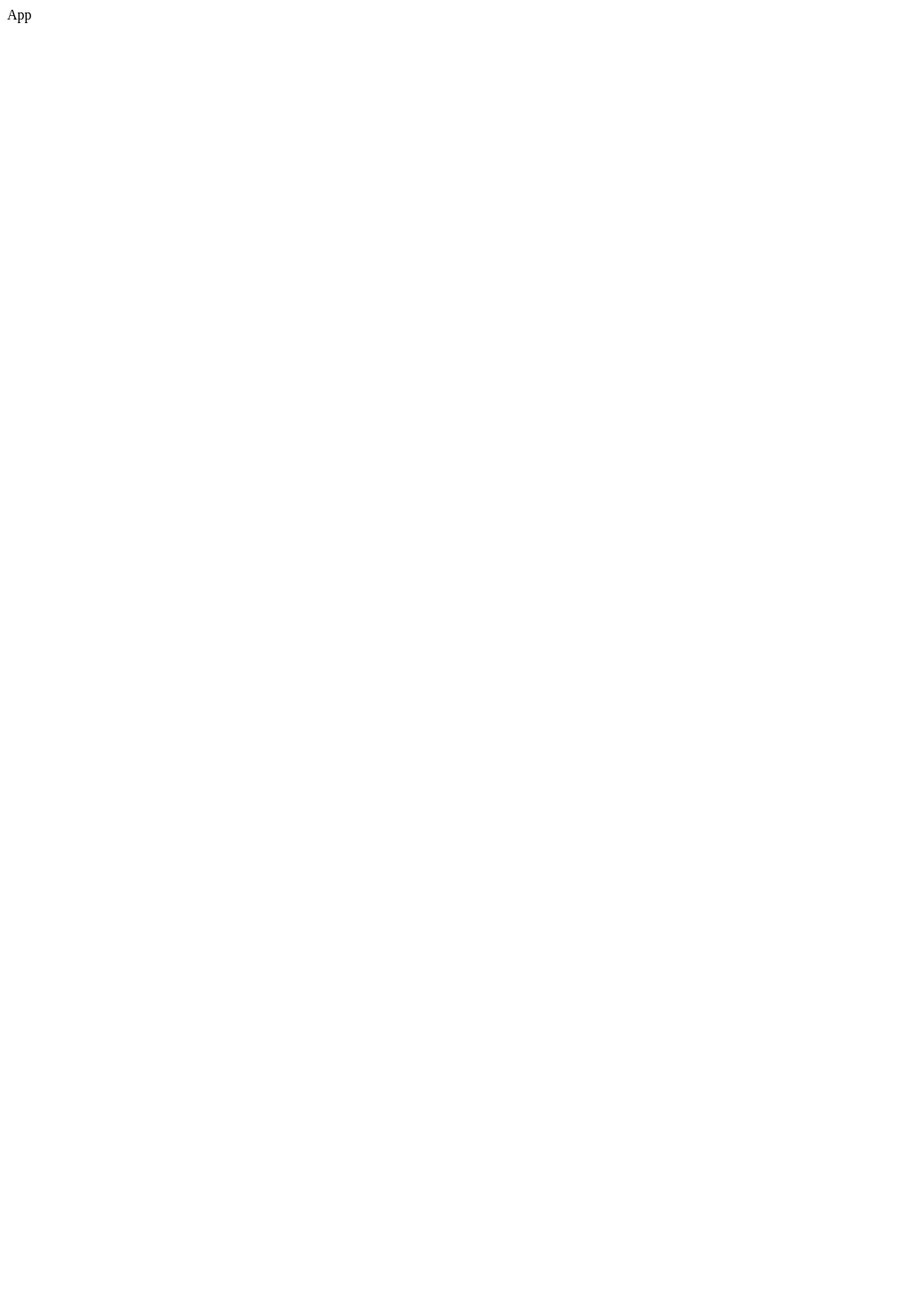
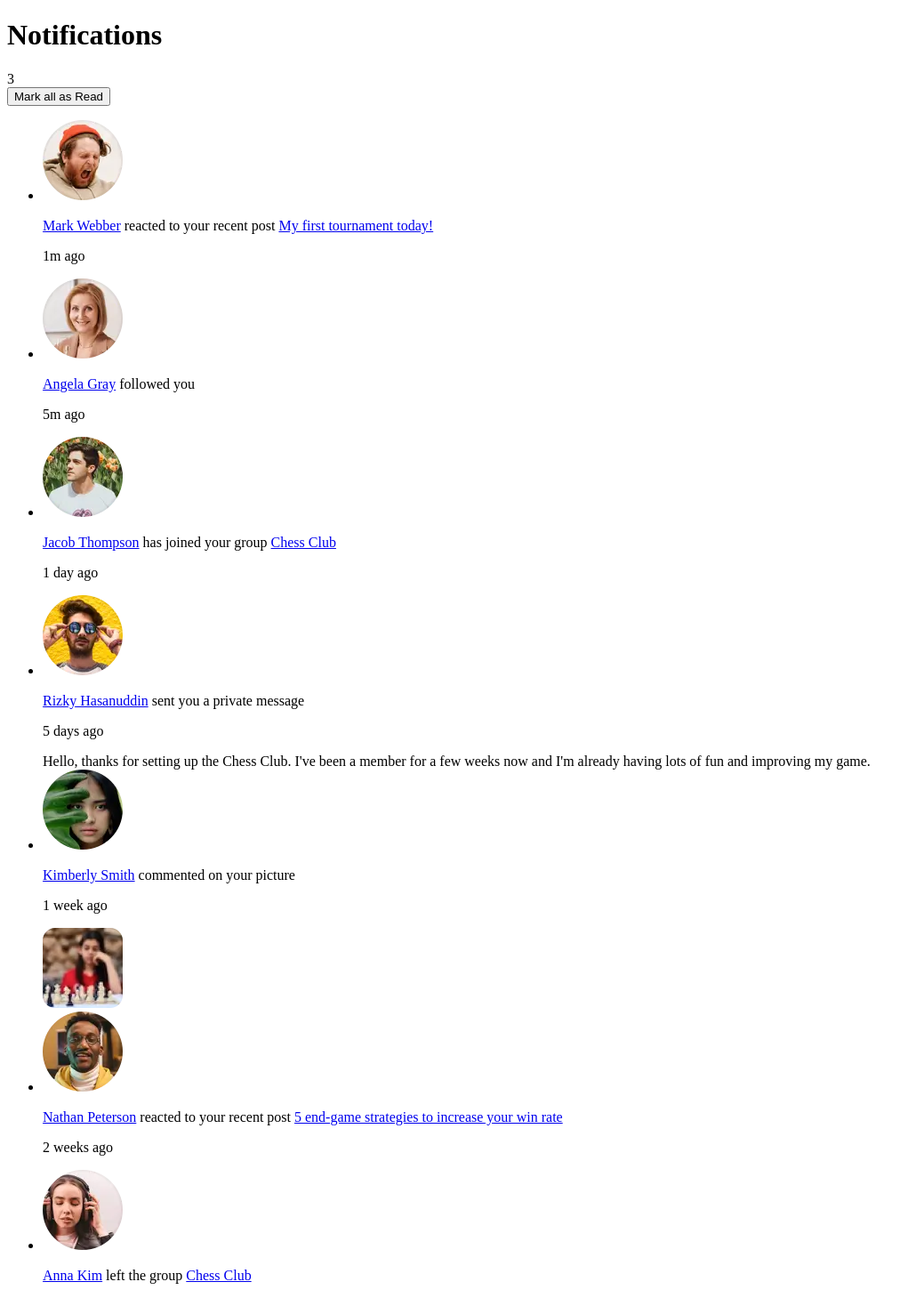
Before and after one commit to Himanshu-196018/notification-page-with-animation, a React (Vite) app: page / in a window 1280 px wide. Shown: the top 1459 px of the page at 89% size, without its empty margins (0-1030 px from the left). Before the commit the page ends 800 px from the top, so only its background shows below. Built offline with nearby package versions, Linux system fonts and the light colour scheme.

Commit message:
strucute completed

```diff
--- a/src/App.jsx
+++ b/src/App.jsx
@@ -1,5 +1,58 @@
+import { useState, useEffect } from "react";
+import { data } from "./data/notification";
+import GroupNotify from "./components/GroupNotify";
+import ReactToPost from "./components/ReactToPost";
+import Request from "./components/Request";
+import PrivateMessage from "./components/PrivateMessage";
+import Comment from "./components/Comment";
+
 const App = () => {
-  return <div>App</div>;
+  const [unreadNotification, setUnreadNotification] = useState(0);
+  const [notificationData, setNotificationData] = useState(data);
+
+  function getNumber() {
+    let count = 0;
+    data.forEach((ele) => {
+      if (!ele.read) count++;
+    });
+    return count;
+  }
+
+  function getComponent(ele) {
+    switch (ele.type) {
+      case "group-related":
+        return <GroupNotify data={ele} />;
+      case "react-to-post":
+        return <ReactToPost data={ele} />;
+      case "request":
+        return <Request data={ele} />;
+      case "private-message":
+        return <PrivateMessage data={ele} />;
+      case "comment":
+        return <Comment data={ele} />;
+    }
+  }
+
+  useEffect(() => {
+    setUnreadNotification(getNumber());
+  }, []);
+
+  return (
+    <main>
+      <header>
+        <div>
+          <h1>Notifications</h1>
+          <span>{unreadNotification}</span>
+        </div>
+        <button type="button">Mark all as Read</button>
+      </header>
+      <ul>
+        {notificationData.map((ele) => (
+          <li key={ele.key}>{getComponent(ele)}</li>
+        ))}
+      </ul>
+    </main>
+  );
 };
 
 export default App;
--- /dev/null
+++ b/src/components/Comment.jsx
@@ -0,0 +1,21 @@
+import ProfilePic from "./ProfilePic";
+
+const Comment = ({ data }) => {
+  return (
+    <div>
+      <ProfilePic picUrl={data.profilePic} />
+      <div>
+        <p>
+          <a href="#">{data.userName}</a> {data.message}
+          {data.read ? "" : <span className="unread"></span>}
+        </p>
+        <p>{data.time}</p>
+      </div>
+      <a href="#">
+        <img src={"./public/images/" + data.picture} />
+      </a>
+    </div>
+  );
+};
+
+export default Comment;
--- /dev/null
+++ b/src/components/GroupNotify.jsx
@@ -0,0 +1,18 @@
+import ProfilePic from "./ProfilePic";
+
+const GroupNotify = ({ data }) => {
+  return (
+    <div>
+      <ProfilePic picUrl={data.profilePic} />
+      <div>
+        <p>
+          <a href="#">{data.userName}</a> {data.message}{" "}
+          <a href="#">{data.groupName}</a>
+          {data.read ? "" : <span className="unread"></span>}
+        </p>
+        <p>{data.time}</p>
+      </div>
+    </div>
+  );
+};
+export default GroupNotify;
--- /dev/null
+++ b/src/components/PrivateMessage.jsx
@@ -0,0 +1,19 @@
+import ProfilePic from "./ProfilePic";
+
+const PrivateMessage = ({ data }) => {
+  return (
+    <div>
+      <ProfilePic picUrl={data.profilePic} />
+      <div>
+        <p>
+          <a href="#">{data.userName}</a> {data.message}
+          {data.read ? "" : <span className="unread"></span>}
+        </p>
+        <p>{data.time}</p>
+        <div>{data.privateMessage}</div>
+      </div>
+    </div>
+  );
+};
+
+export default PrivateMessage;
--- /dev/null
+++ b/src/components/ProfilePic.jsx
@@ -0,0 +1,5 @@
+const ProfilePic = ({ picUrl }) => {
+  return <img src={"./public/images/" + picUrl} alt={picUrl} />;
+};
+
+export default ProfilePic;
--- /dev/null
+++ b/src/components/ReactToPost.jsx
@@ -0,0 +1,19 @@
+import ProfilePic from "./ProfilePic";
+
+const ReactToPost = ({ data }) => {
+  return (
+    <div>
+      <ProfilePic picUrl={data.profilePic} />
+      <div>
+        <p>
+          <a href="#">{data.userName}</a> {data.message}{" "}
+          <a href="#">{data.postName}</a>
+          {data.read ? "" : <span className="unread"></span>}
+        </p>
+        <p>{data.time}</p>
+      </div>
+    </div>
+  );
+};
+
+export default ReactToPost;
--- /dev/null
+++ b/src/components/Request.jsx
@@ -0,0 +1,18 @@
+import ProfilePic from "./ProfilePic";
+
+const Request = ({ data }) => {
+  return (
+    <div>
+      <ProfilePic picUrl={data.profilePic} />
+      <div>
+        <p>
+          <a href="#">{data.userName}</a> {data.message}
+          {data.read ? "" : <span className="unread"></span>}
+        </p>
+        <p>{data.time}</p>
+      </div>
+    </div>
+  );
+};
+
+export default Request;
--- /dev/null
+++ b/src/data/notification.js
@@ -0,0 +1,72 @@
+export const data = [
+  {
+    key: 1,
+    type: "react-to-post",
+    userName: "Mark Webber",
+    profilePic: "avatar-mark-webber.webp",
+    message: "reacted to your recent post",
+    postName: "My first tournament today!",
+    time: "1m ago",
+    read: false,
+  },
+  {
+    key: 2,
+    type: "request",
+    userName: "Angela Gray",
+    profilePic: "avatar-angela-gray.webp",
+    message: "followed you",
+    time: "5m ago",
+    read: false,
+  },
+  {
+    key: 3,
+    type: "group-related",
+    userName: "Jacob Thompson",
+    profilePic: "avatar-jacob-thompson.webp",
+    message: "has joined your group",
+    groupName: "Chess Club",
+    time: "1 day ago",
+    read: false,
+  },
+  {
+    key: 4,
+    type: "private-message",
+    userName: "Rizky Hasanuddin",
+    profilePic: "avatar-rizky-hasanuddin.webp",
+    message: "sent you a private message",
+    privateMessage:
+      "Hello, thanks for setting up the Chess Club. I've been a member for a few weeks now and I'm already having lots of fun and improving my game.",
+    time: "5 days ago",
+    read: true,
+  },
+  {
+    key: 5,
+    type: "comment",
+    userName: "Kimberly Smith",
+    profilePic: "avatar-kimberly-smith.webp",
+    message: "commented on your picture",
+    picture: "image-chess.webp",
+    time: "1 week ago",
+    read: true,
+  },
+  {
+    key: 6,
+    type: "react-to-post",
+    userName: "Nathan Peterson",
+    profilePic: "avatar-nathan-peterson.webp",
+    message: "reacted to your recent post",
+    postName: "5 end-game strategies to increase your win rate",
+    time: "2 weeks ago",
+    read: true,
+  },
+  {
+    key: 7,
+    type: "group-related",
+    userName: "Anna Kim",
+    profilePic: "avatar-anna-kim.webp",
+    message: "left the group",
+    groupName: "Chess Club",
+    time: "2 weeks ago",
+    read: true,
+  },
+];
```
Also changed, not shown: .eslintrc.cjs.
